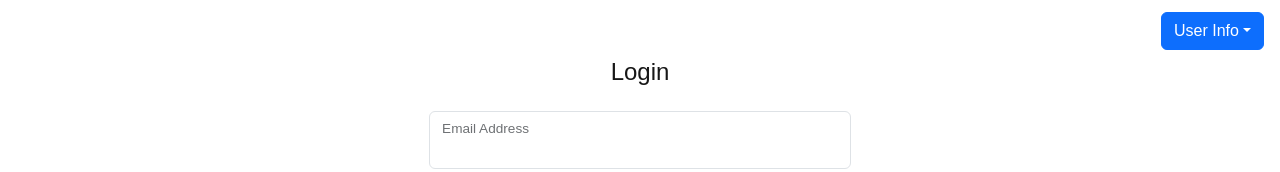
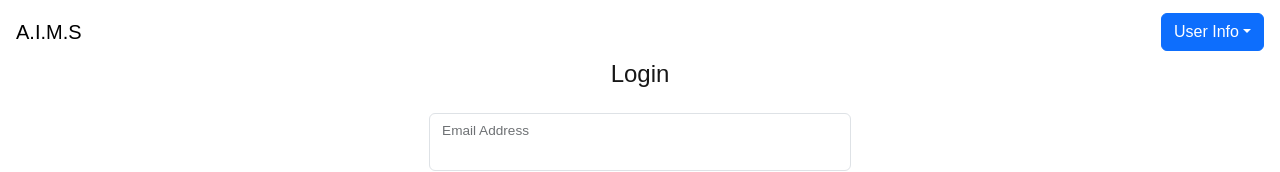
Before and after one commit to DeathHound6/COM668-project, a Next.js app in the folder frontend/: page /login in a window 1280 px wide. Shown: the top 172 px of the page. Built offline with nearby package versions, Linux system fonts and the light colour scheme.

Commit message:
Add app name to navbar

```diff
--- a/frontend/src/components/navbar.tsx
+++ b/frontend/src/components/navbar.tsx
@@ -13,6 +13,7 @@ import {
     DropdownToggle,
     Nav,
     Navbar,
+    NavbarBrand,
     NavItem,
     NavLink,
     Row
@@ -50,6 +51,7 @@ export default function NavbarComponent() {
 
     return (
         <Navbar className="mt-1 mx-2 p-2 border-b">
+            <NavbarBrand href="/dashboard">A.I.M.S</NavbarBrand>
             <Nav activeKey={pathname}>
                 <NavItem className="p-2 m-1 border rounded" hidden={user == null}>
                     <NavLink href="/dashboard" eventKey="/dashboard">Dashboard</NavLink>
```
